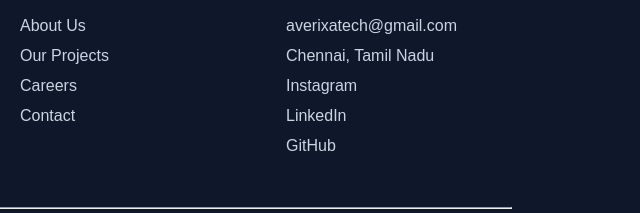
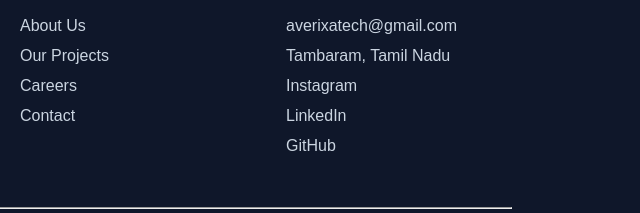
Before and after one commit to averixatech/averixa-technologies, a plain HTML site: page index.html in a window 1280 px wide. Shown: the part 8291-8504 px from the top of the page, 640-1280 px from the left. Drawn offline with Linux system fonts and the light colour scheme.

Commit message:
Update index.html

```diff
--- a/index.html
+++ b/index.html
@@ -1173,10 +1173,10 @@ Connect
 </a>
 
 
-<a href="https://www.google.com/maps/search/?api=1&query=Chennai%2C%20Tamil%20Nadu"
+<a href="https://maps.google.com/?cid=16782608613294302685"
    target="_blank"
    rel="noopener noreferrer">
-    Chennai, Tamil Nadu
+   Tambaram, Tamil Nadu
 </a>
 
 
```
